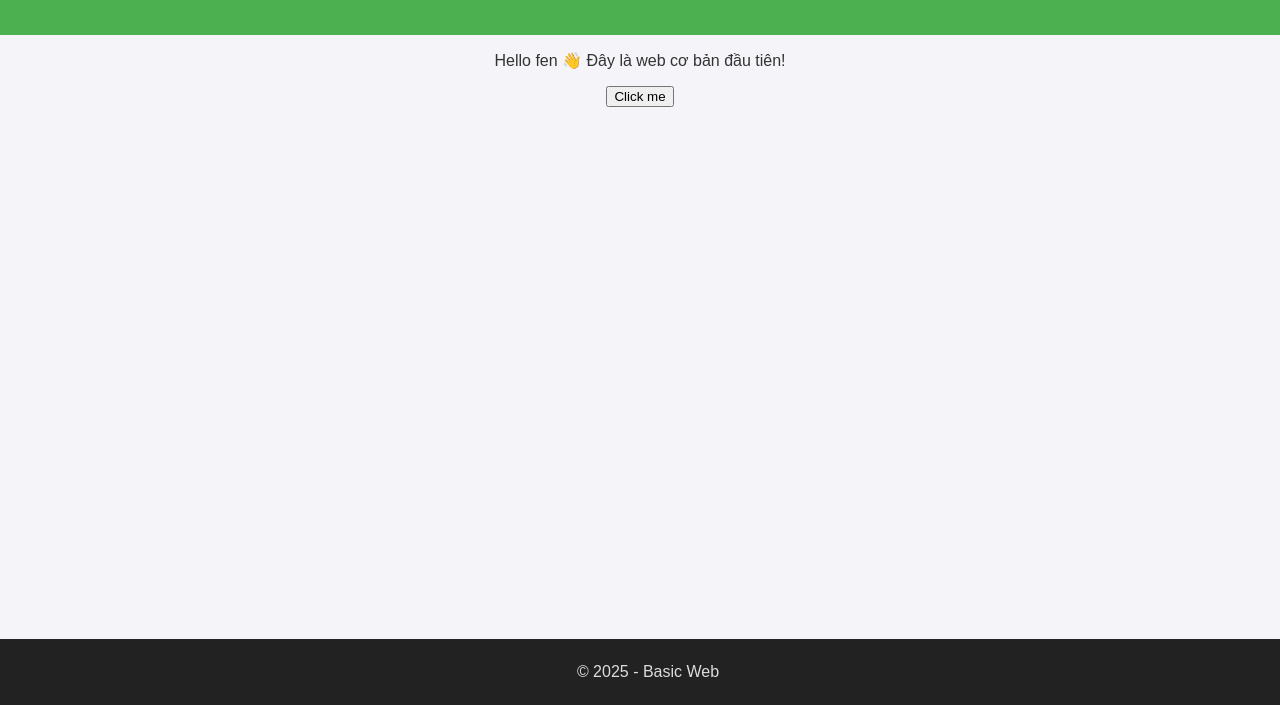
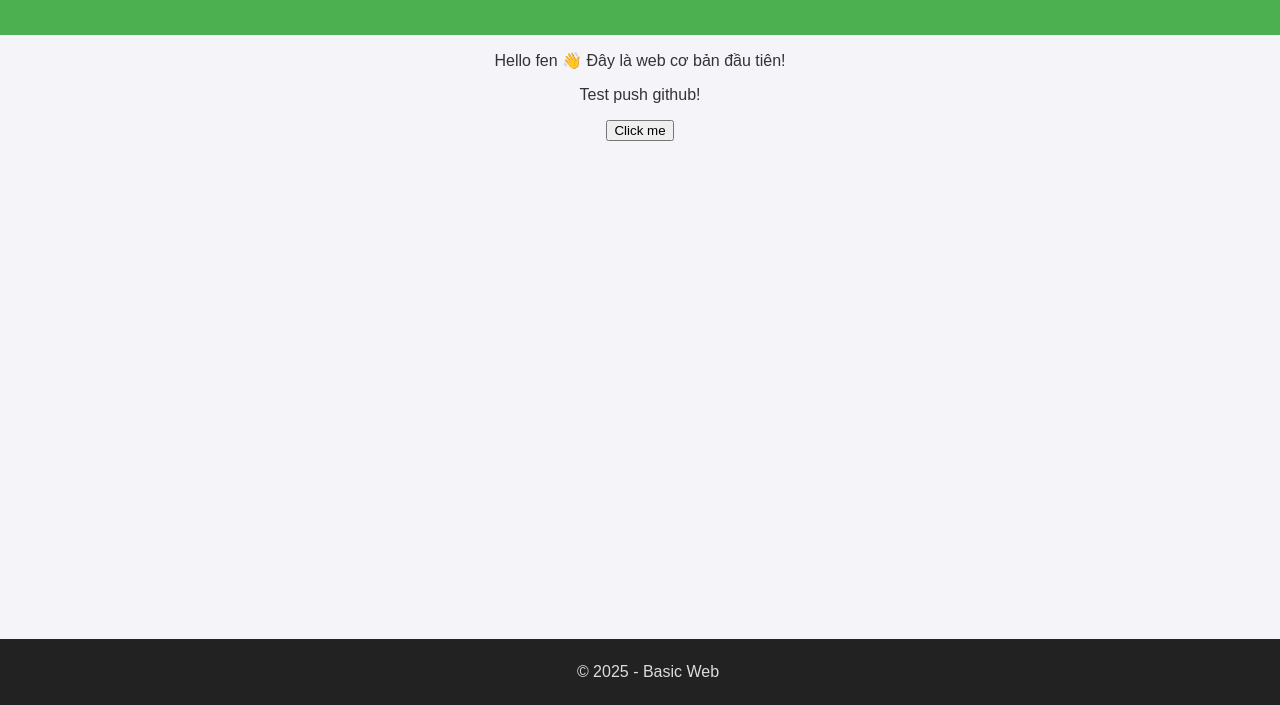
Before and after one commit to ZxxMiaxxZ/k8s-lab-web, a plain HTML site: page src/index.html in a window 1280 px wide. Shown: the part 95-800 px from the top of the page. Drawn offline with Linux system fonts and the light colour scheme.

Commit message:
Update index to test jenkins

```diff
--- a/src/index.html
+++ b/src/index.html
@@ -13,6 +13,7 @@
 
 				  <main>
 					      <p>Hello fen 👋 Đây là web cơ bản đầu tiên!</p>
+					      <p>Test push github!</p>
 					          <button onclick="sayHello()">Click me</button>
 						    </main>
 
```
